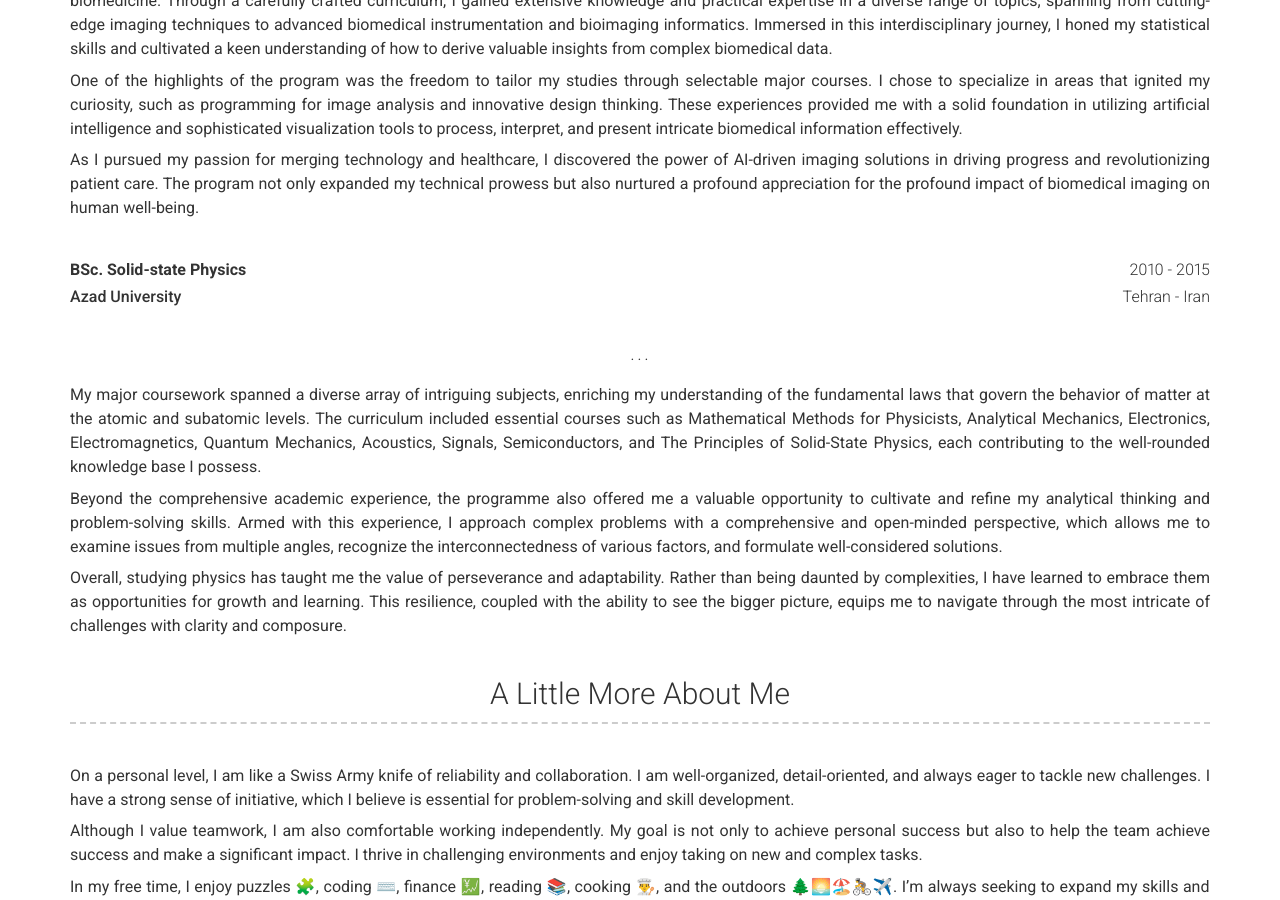
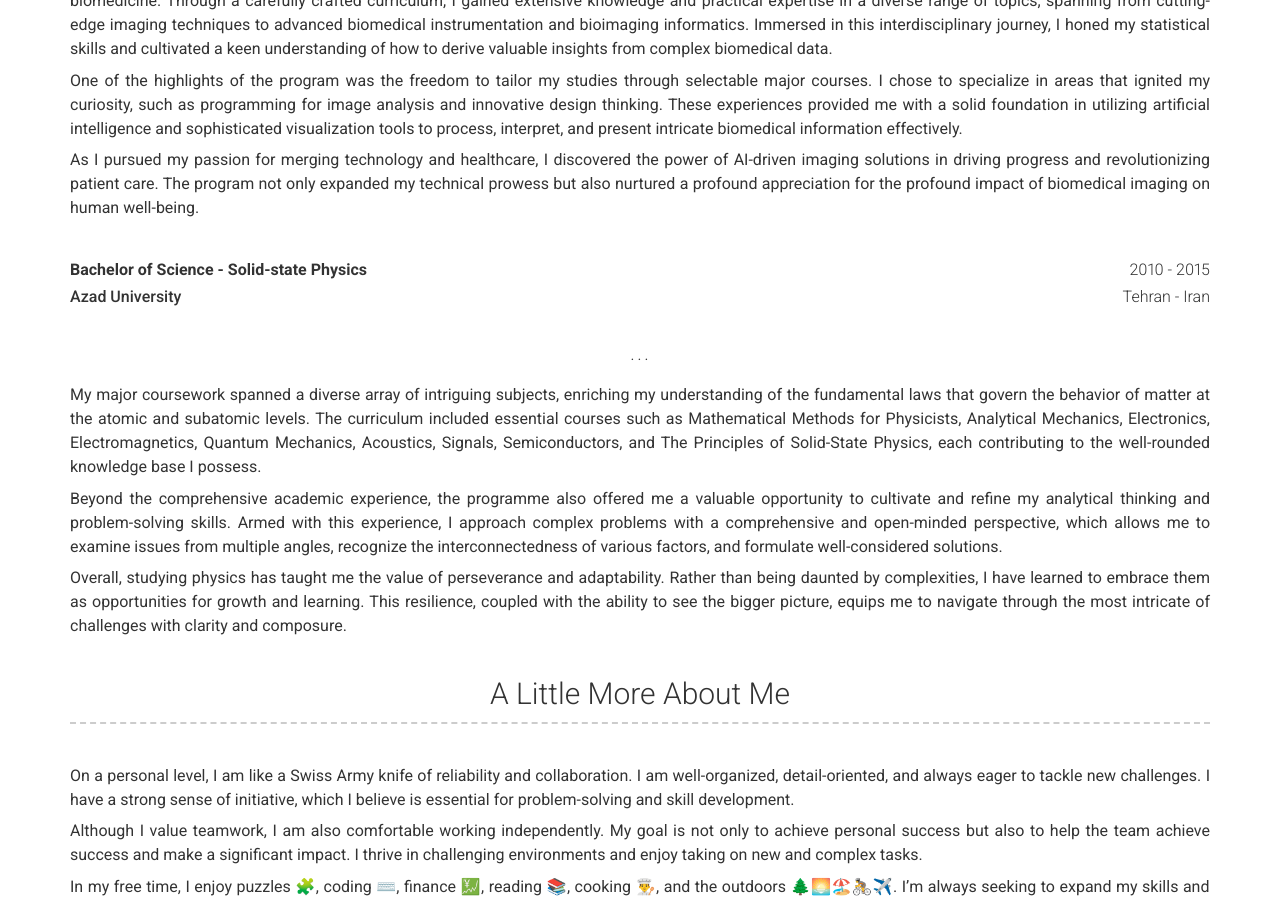
Before and after one commit to aminrezaei-img/CV, a Jekyll site: the page built from index.md, in a window 1280 px wide and 900 px high, scrolled down 1722 px. Built offline with Jekyll 4.4.1, drawn with Linux system fonts in a browser that asks for light colours; nearby versions of some CDN libraries.

Commit message:
Update _config.yml

```diff
--- a/_config.yml
+++ b/_config.yml
@@ -99,7 +99,7 @@ content:
           As I pursued my passion for merging technology and healthcare, I discovered the power of AI-driven imaging solutions in driving progress and revolutionizing patient care. The program not only expanded my technical prowess but also nurtured a profound appreciation for the profound impact of biomedical imaging on human well-being.
 
       - layout: top-left
-        title: BSc. Solid-state Physics
+        title: Bachelor of Science - Solid-state Physics
         sub_title: Azad University
         city: Tehran
         country: Iran
```
